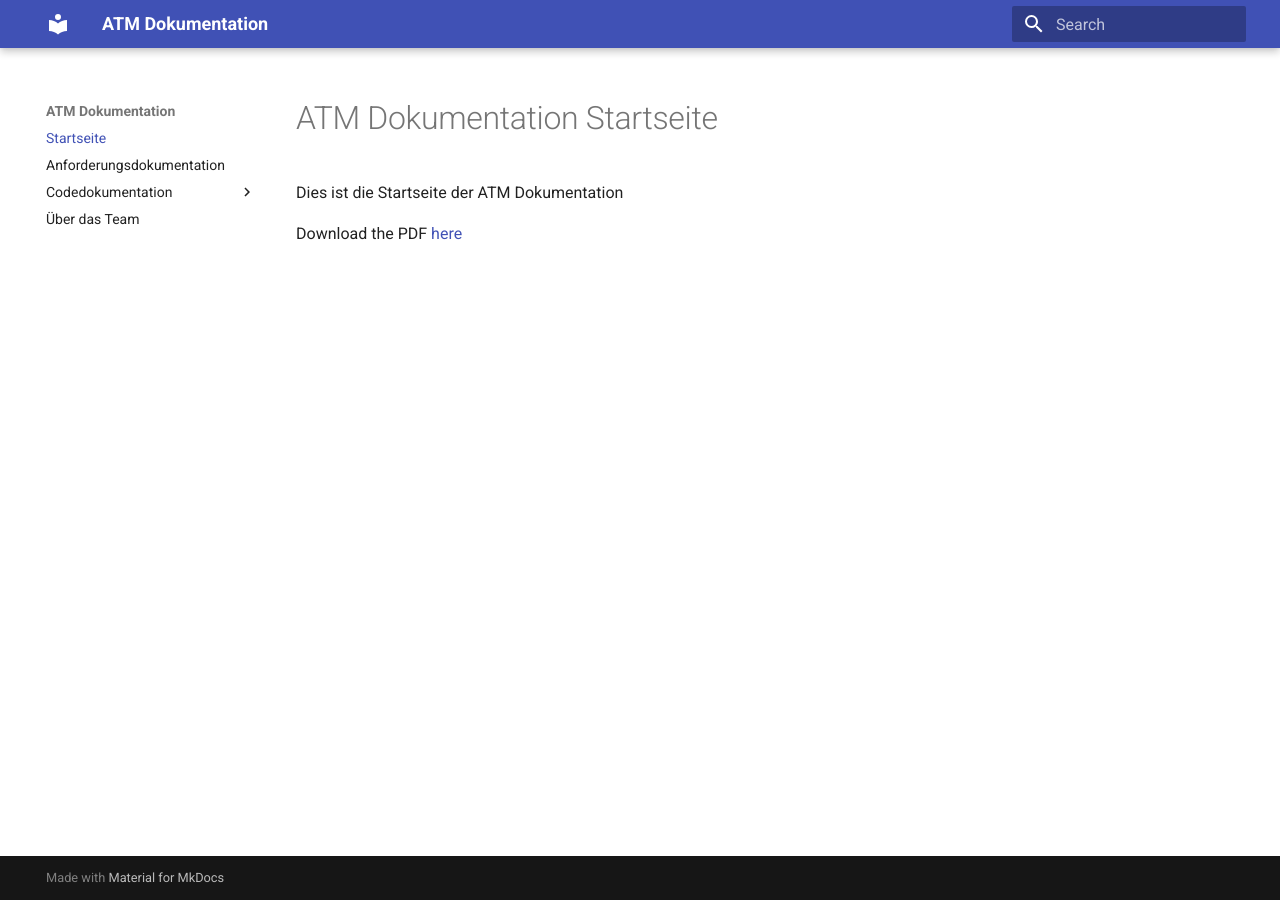
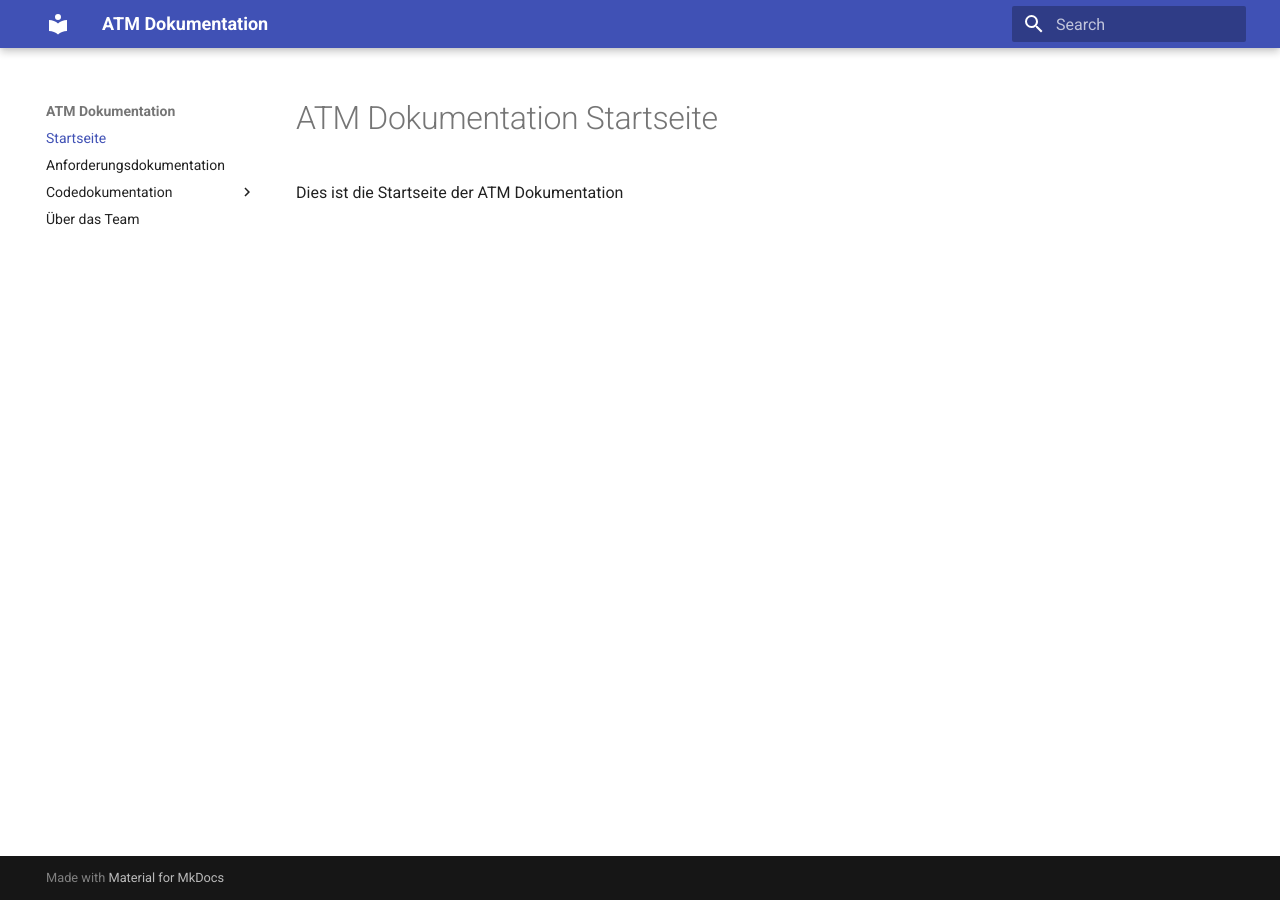
Before and after one commit to Halfpipe-SD/ATM, an MkDocs documentation site: the page built from docs/docs/index.md, in a window 1280 px wide. Built offline with MkDocs 1.6.1 and Material for MkDocs 9.7.7, drawn with Linux system fonts in a browser that asks for light colours.

Commit message:
Added upload artifact to gh action and pdf options

```diff
--- a/docs/docs/index.md
+++ b/docs/docs/index.md
@@ -1,5 +1,3 @@
 # ATM Dokumentation Startseite
 
 Dies ist die Startseite der ATM Dokumentation
-
-Download the PDF [here](https://github.com/thieleju/ATM/raw/gh-pages/pdf/document.pdf)
--- a/docs/mkdocs.yml
+++ b/docs/mkdocs.yml
@@ -14,4 +14,14 @@ theme:
 
 plugins:
   - search
-  - with-pdf
+  - with-pdf:
+      author: Die Panzerknacker
+      cover_title: ATM Dokumentation
+      cover_subtitle:
+      #custom_template_path: TEMPLATES PATH
+      toc_title: Inhaltsverzeichnis
+      #heading_shift: false
+      #toc_level: 3
+      #ordered_chapter_level: 2
+      #two_columns_level: 3
+      output_path: docs.pdf
```
Also changed, not shown: 1 other file.
